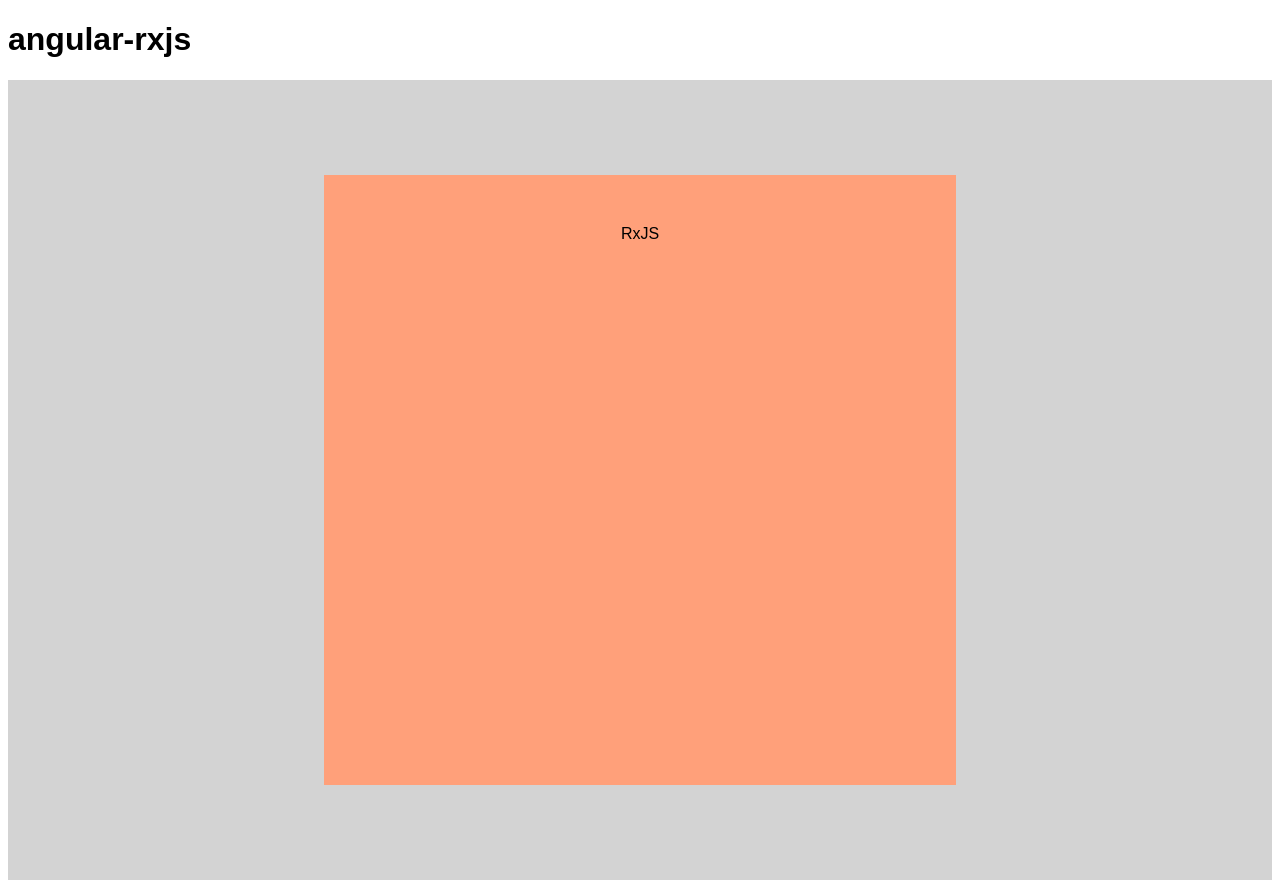
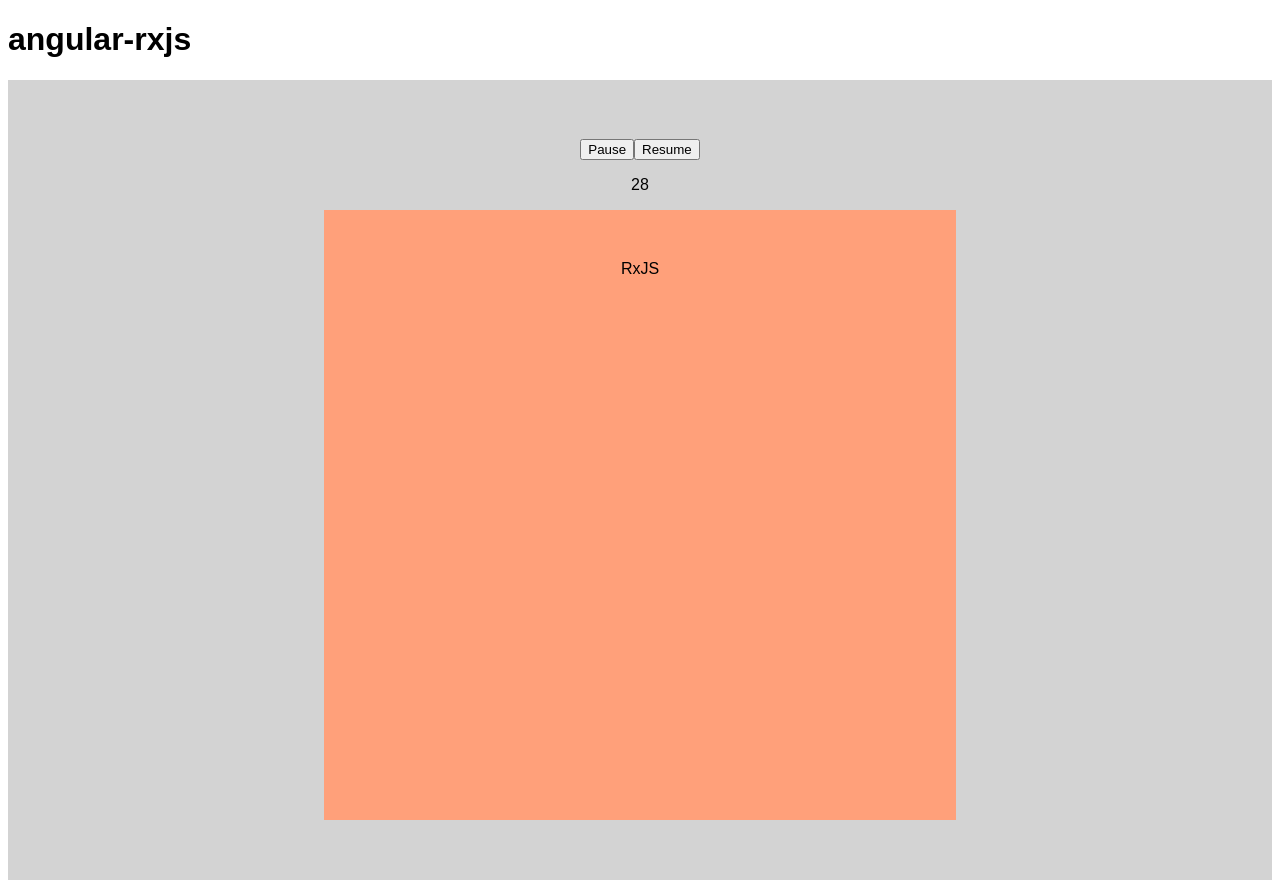
Before and after one commit to Balsalobre/rxjs-some-operators, an Angular app: page / in a window 1280 px wide. Built offline with nearby package versions, Linux system fonts and the light colour scheme.

Commit message:
switchmap done

```diff
--- a/src/app/app.component.html
+++ b/src/app/app.component.html
@@ -1,6 +1,13 @@
 <h1>{{title}}</h1>
 
 <div class="wrapper">
+
+  <div class="button-wrapper">
+    <button #pause>Pause</button>
+    <button #resume>Resume</button>
+    <p #remaining>{{remainingLabel}}</p>
+  </div>
+
   <div id="element" class="element" #myElement>
     RxJS
   </div>
--- a/src/app/app.component.scss
+++ b/src/app/app.component.scss
@@ -7,8 +7,15 @@
   background-color: lightgray;
   height: 800px;
   display: flex;
+  flex-direction: column;
   align-items: center;
   justify-content: center;
+
+  .button-wrapper {
+    p {
+      text-align: center;
+    }
+  }
 
   .element {
     text-align: center;
--- a/src/app/app.component.ts
+++ b/src/app/app.component.ts
@@ -1,30 +1,52 @@
-import { Component, OnInit } from '@angular/core';
-import { interval } from 'rxjs';
-import { bufferTime } from 'rxjs/operators';
+import { Component, OnInit, AfterViewInit, ViewChild, ElementRef } from '@angular/core';
+import { interval, fromEvent, merge, empty, Subscription, of } from 'rxjs';
+import { switchMap, scan, takeWhile, startWith, mapTo } from 'rxjs/operators';
 
 @Component({
   selector: 'app-root',
   templateUrl: './app.component.html',
   styleUrls: ['./app.component.scss']
 })
-export class AppComponent implements OnInit {
+export class AppComponent implements OnInit, AfterViewInit {
+
+  // @ViewChild('remaining') remainingLabel: ElementRef;
+  @ViewChild('pause') pauseButton: ElementRef;
+  @ViewChild('resume') resumeButton: ElementRef;
+
+  remainingLabel = 33;
 
   title = 'angular-rxjs';
+  private subscription: Subscription;
 
   constructor() {
   }
 
   ngOnInit(): void {
-    const timer = interval(500);
+  // PRIMER EJEMPLO
+  //   const el = document.getElementById('element');
+  //   const obs = fromEvent(el, 'click').pipe(
+  //     switchMap(() => interval(1000))
+  //   );
 
-    // const buffer = timer.pipe(
-    //   bufferTime(2000)
-    // );
+  //   obs.subscribe(console.log);
+  }
 
-    const buffer = timer.pipe(
-      bufferTime(2000, 1000)
+  ngAfterViewInit(): void {
+    // SEGUNDO EJEMPLO
+    const obsInterval = interval(1000).pipe(mapTo(-1));
+    const pause = fromEvent(this.pauseButton.nativeElement, 'click').pipe(mapTo(false));
+    const resume = fromEvent(this.resumeButton.nativeElement, 'click').pipe(mapTo(true));
+
+    const timer = merge(pause, resume).pipe(
+      // forzamos que empieze con un valor.
+      startWith(true),
+      // si el valor el verdadero ejecutamos de nuevo el observable si no ponemos un observable vacío.
+      switchMap(val => (val ? obsInterval : of<number>() )),
+      // usamos scan para lanzar una función de acumulardor.
+      scan((acc, curr) => (curr ? curr + acc : acc), 33),
+      takeWhile(v => v >= 0)
     );
 
-    buffer.subscribe(console.log);
+    timer.subscribe(x => this.remainingLabel = x);
   }
 }
```
